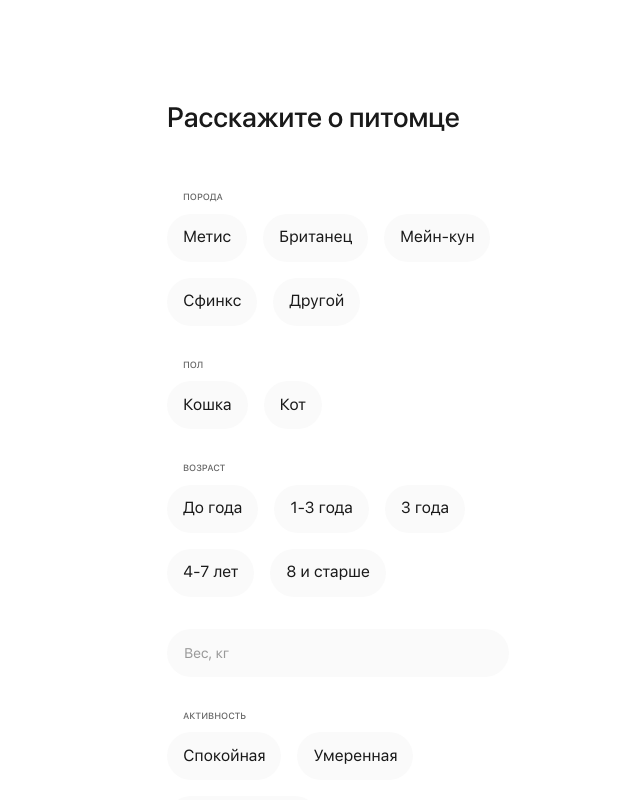
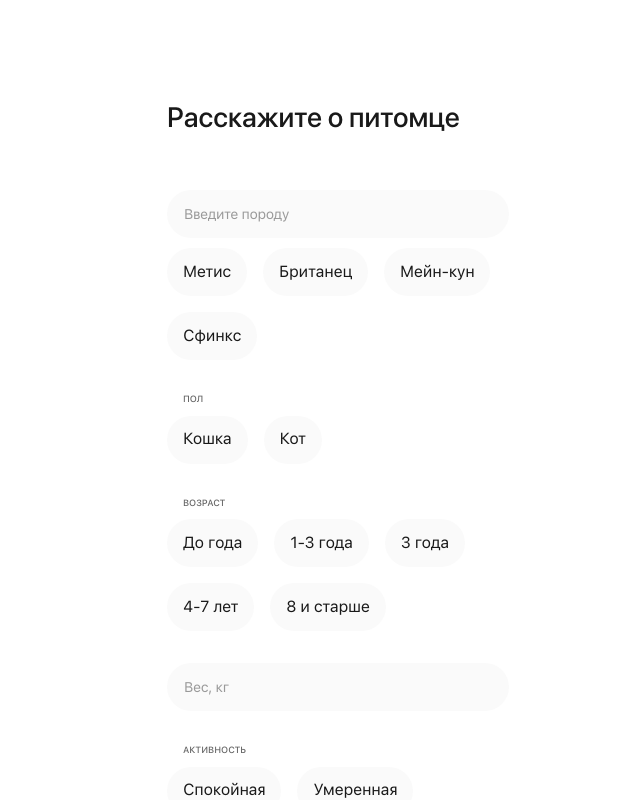
Before and after one commit to ASerZhuk/kush_kuse, a Next.js app: page /invite/profile_form in a window 1280 px wide. Shown: the top 800 px of the page, without its empty margins (302-942 px from the left). Built offline with nearby package versions, Linux system fonts and the light colour scheme.

Commit message:
edit profile_form

```diff
--- a/app/invite/profile_form/PetProfileForm.tsx
+++ b/app/invite/profile_form/PetProfileForm.tsx
@@ -5,7 +5,11 @@ import { useState } from "react";
 import Button from "@/components/ui/Button";
 import Chip from "@/components/ui/Chip";
 import Input from "@/components/ui/Input";
-import { PET_PROFILE_FIELDS, type PetProfileField } from "@/lib/petProfileFields";
+import {
+  PET_PROFILE_FIELDS,
+  type ChoiceOption,
+  type PetProfileField,
+} from "@/lib/petProfileFields";
 
 export default function PetProfileForm({
   petName,
@@ -15,12 +19,39 @@ export default function PetProfileForm({
   fields?: PetProfileField[];
 }) {
   const router = useRouter();
+  // values — выбранный вариант (id опции) либо текст для kind: "text"
   const [values, setValues] = useState<Record<string, string>>({});
+  // texts — содержимое поля ввода у choice-полей с input: там может быть как
+  // подставленный из чипа вариант, так и вписанный вручную
+  const [texts, setTexts] = useState<Record<string, string>>({});
 
   const setValue = (id: string, value: string) =>
     setValues((prev) => ({ ...prev, [id]: value }));
 
-  const canSubmit = fields.every((field) => (values[field.id] ?? "").trim() !== "");
+  const selectOption = (field: PetProfileField, option: ChoiceOption) => {
+    setValue(field.id, option.id);
+    if (field.kind === "choice" && field.input) {
+      setTexts((prev) => ({ ...prev, [field.id]: option.label }));
+    }
+  };
+
+  // Вписанный текст подсвечивает совпавший чип, иначе выбор сбрасывается —
+  // так поле и чипы всегда показывают одно и то же
+  const typeOption = (field: PetProfileField, text: string) => {
+    if (field.kind !== "choice") return;
+    setTexts((prev) => ({ ...prev, [field.id]: text }));
+    const match = field.options.find(
+      (option) => option.label.toLowerCase() === text.trim().toLowerCase(),
+    );
+    setValue(field.id, match?.id ?? "");
+  };
+
+  const isFilled = (field: PetProfileField) =>
+    field.kind === "choice" && field.input
+      ? (texts[field.id] ?? "").trim() !== ""
+      : (values[field.id] ?? "").trim() !== "";
+
+  const canSubmit = fields.every(isFilled);
 
   return (
     <div className="flex min-h-full flex-1 flex-col bg-white px-margin pt-[100.5px] pb-10">
@@ -39,15 +70,24 @@ export default function PetProfileForm({
             />
           ) : (
             <div key={field.id}>
-              <span className="block pl-4 text-caption-s uppercase text-grey-400">
-                {field.label}
-              </span>
+              {/* при наличии поля ввода подпись не нужна — её роль играет плейсхолдер */}
+              {field.input ? (
+                <Input
+                  placeholder={field.input.placeholder}
+                  value={texts[field.id] ?? ""}
+                  onChange={(e) => typeOption(field, e.target.value)}
+                />
+              ) : (
+                <span className="block pl-4 text-caption-s uppercase text-grey-400">
+                  {field.label}
+                </span>
+              )}
               <div className="mt-2.5 flex flex-wrap gap-4">
                 {field.options.map((option) => (
                   <Chip
                     key={option.id}
                     selected={values[field.id] === option.id}
-                    onClick={() => setValue(field.id, option.id)}
+                    onClick={() => selectOption(field, option)}
                   >
                     {option.label}
                   </Chip>
--- a/lib/petProfileFields.ts
+++ b/lib/petProfileFields.ts
@@ -3,7 +3,15 @@
 export type ChoiceOption = { id: string; label: string };
 
 export type PetProfileField =
-  | { kind: "choice"; id: string; label: string; options: ChoiceOption[] }
+  | {
+      kind: "choice";
+      id: string;
+      label: string;
+      options: ChoiceOption[];
+      // Если задано — над вариантами появляется поле ввода: можно выбрать
+      // чип (он подставится в поле) или вписать свой вариант
+      input?: { placeholder: string };
+    }
   | { kind: "text"; id: string; placeholder: string };
 
 export const PET_PROFILE_FIELDS: PetProfileField[] = [
@@ -11,12 +19,12 @@ export const PET_PROFILE_FIELDS: PetProfileField[] = [
     kind: "choice",
     id: "breed",
     label: "Порода",
+    input: { placeholder: "Введите породу" },
     options: [
       { id: "metis", label: "Метис" },
       { id: "british", label: "Британец" },
       { id: "maine-coon", label: "Мейн-кун" },
       { id: "sphynx", label: "Сфинкс" },
-      { id: "other", label: "Другой" },
     ],
   },
   {
```
